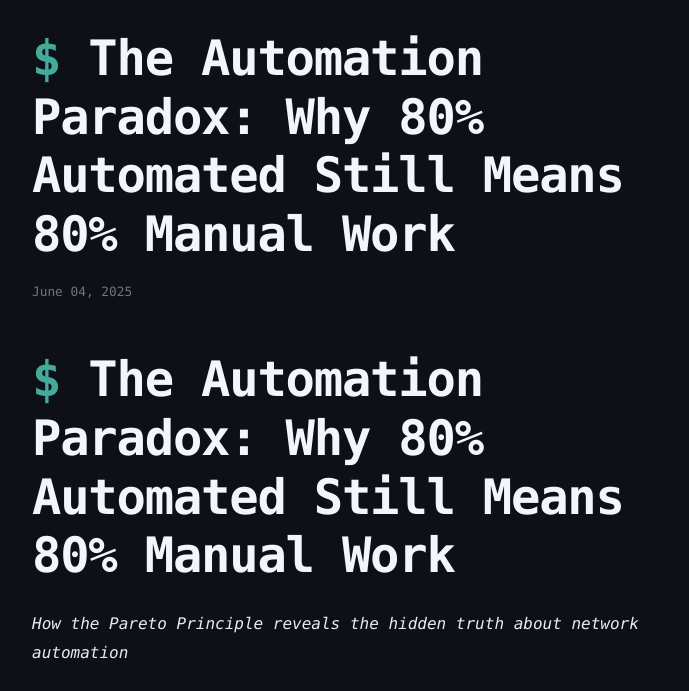
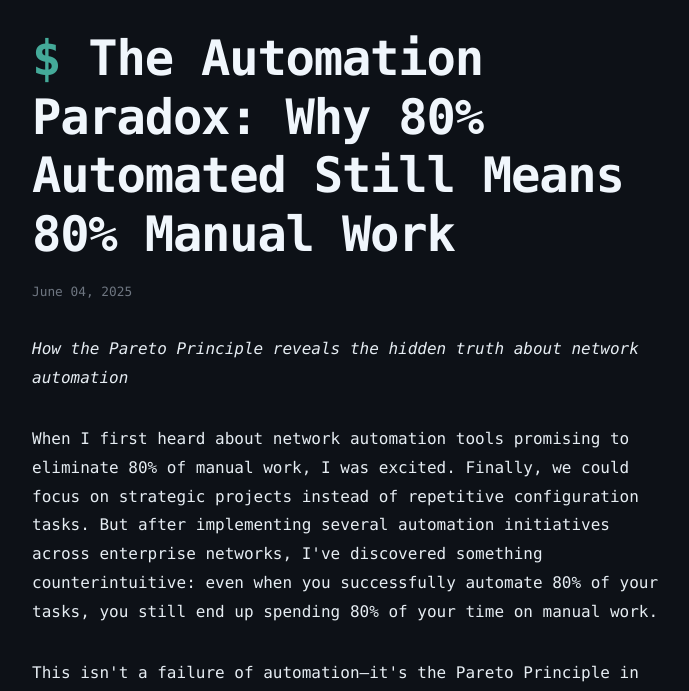
Before and after one commit to alpharez/gatsby-blog, a Gatsby site: page /the-automation-paradox/the-automation-paradox/ in a window 1280 px wide. Shown: the part 90-781 px from the top of the page, without its empty margins (292-981 px from the left). Built offline with nearby package versions, Linux system fonts and the light colour scheme; Gatsby itself is replaced by a stand-in of ours.

Commit message:
fixed headline on new post

```diff
--- a/content/blog/the-automation-paradox/the-automation-paradox.md
+++ b/content/blog/the-automation-paradox/the-automation-paradox.md
@@ -4,8 +4,6 @@ date: "2025-06-04"
 layout: post
 categories: ["Automation", "Network Engineering", "Operations"]
 ---
-
-# The Automation Paradox: Why 80% Automated Still Means 80% Manual Work
 
 *How the Pareto Principle reveals the hidden truth about network automation*
 
```
